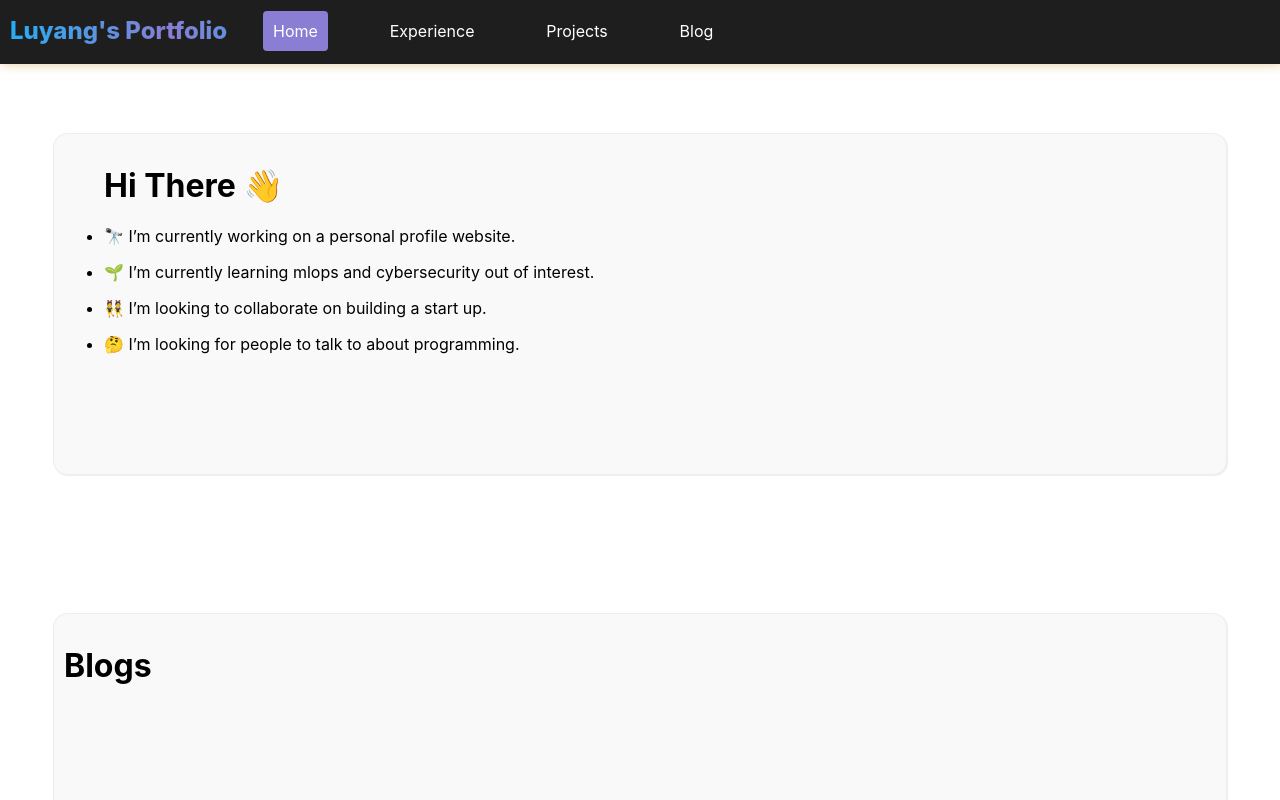
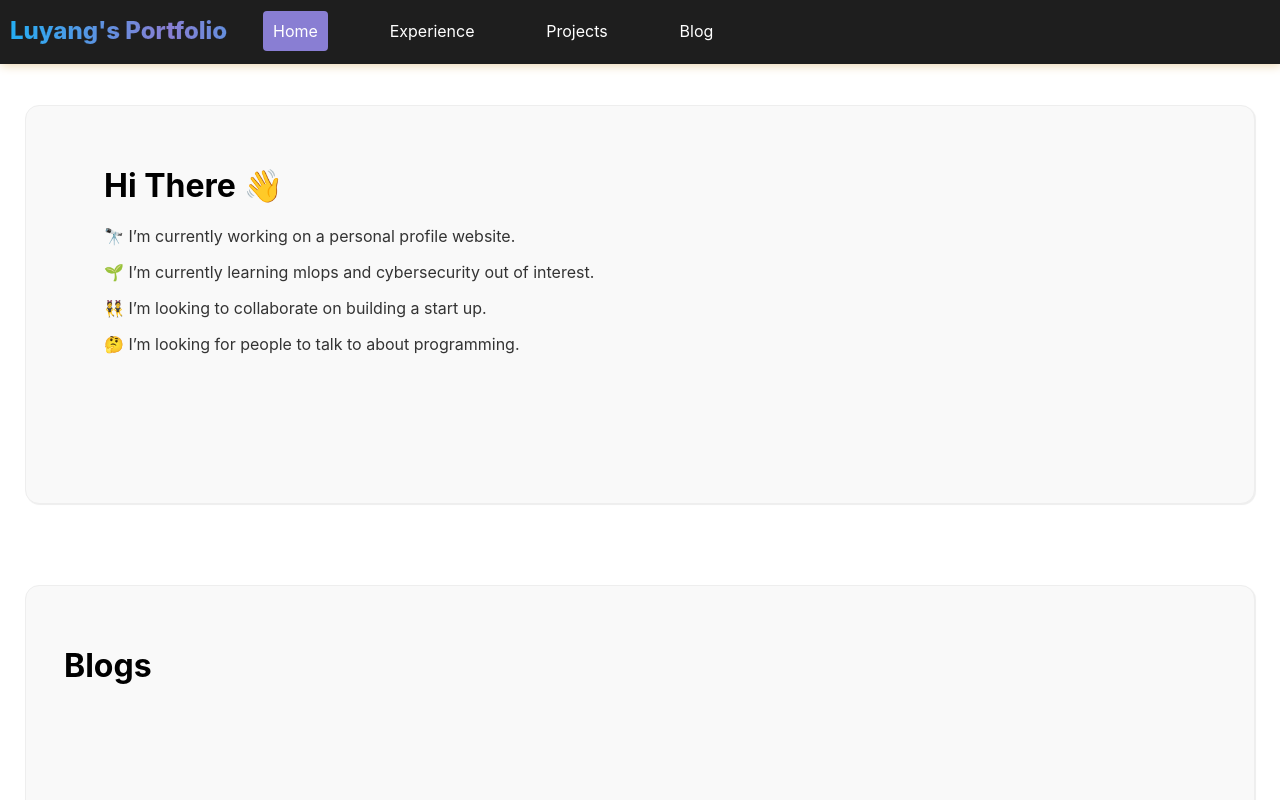
Before and after one commit to luyangliuable/personal-portfolio, a React (Create React App) app in the folder client/: page / in a window 1280 px wide. Shown: the top 800 px of the page. Built offline with nearby package versions, Linux system fonts and the light colour scheme.

Commit message:
Made text light black and hero content boxes larger.

```diff
--- a/client/src/App.css
+++ b/client/src/App.css
@@ -138,7 +138,7 @@
 
 .home-container {
     display: flex;
-    padding: 10px;
+    padding: 3vw;
     justify-content: space-between;
     align-items: flex-start;
     background: #F9F9F9;
@@ -192,3 +192,7 @@
 .hero-accordion-right {
     border-radius: 2vw 0vw 0vw 2vw;
 }
+
+.light-black-text {
+    color: #333;
+}
--- a/client/src/components/Hero.tsx
+++ b/client/src/components/Hero.tsx
@@ -56,7 +56,7 @@ class Hero extends Component<iProps, iState> {
                             this.state.mainContent.items.map((item: string, index: number) => {
                                 return (
                                     <ul key={index}>
-                                        <li>{item}</li>
+                                        <p className="light-black-text">{item}</p>
                                     </ul>
                                 )
                             })
```
